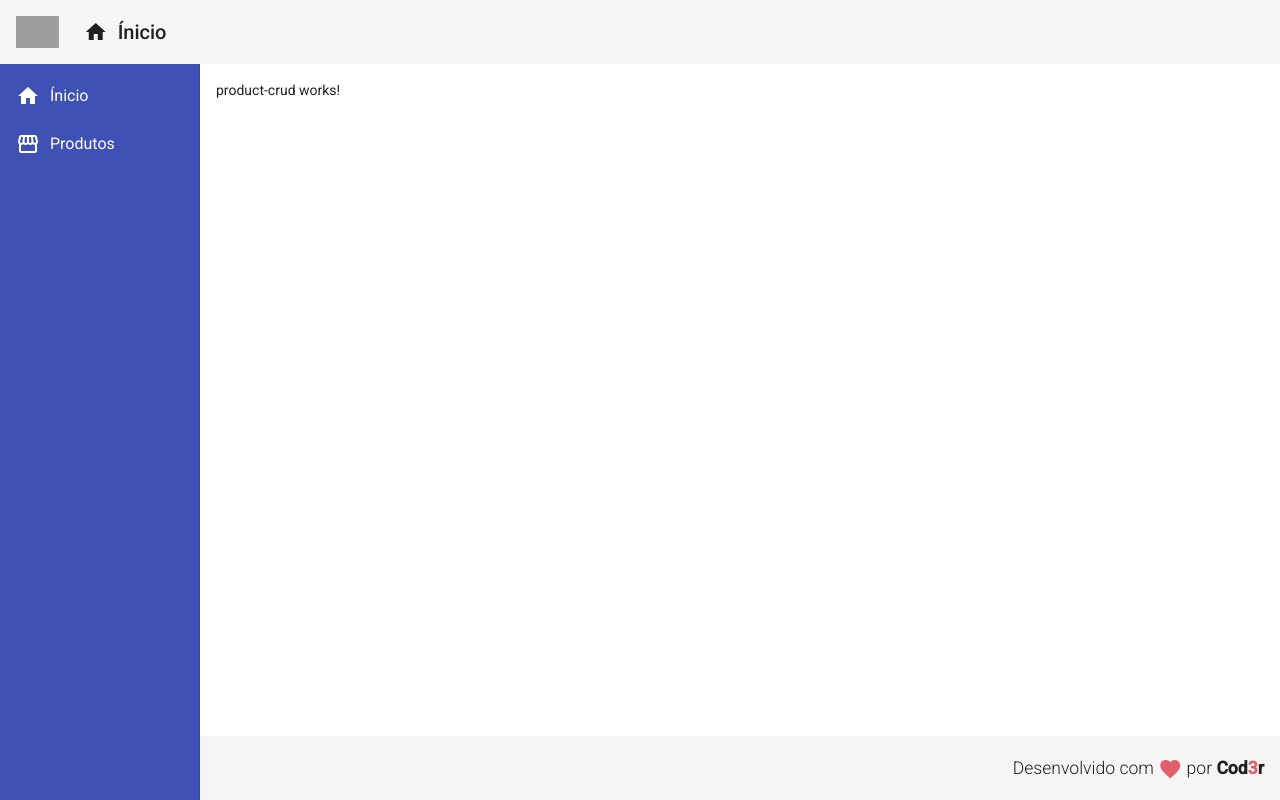
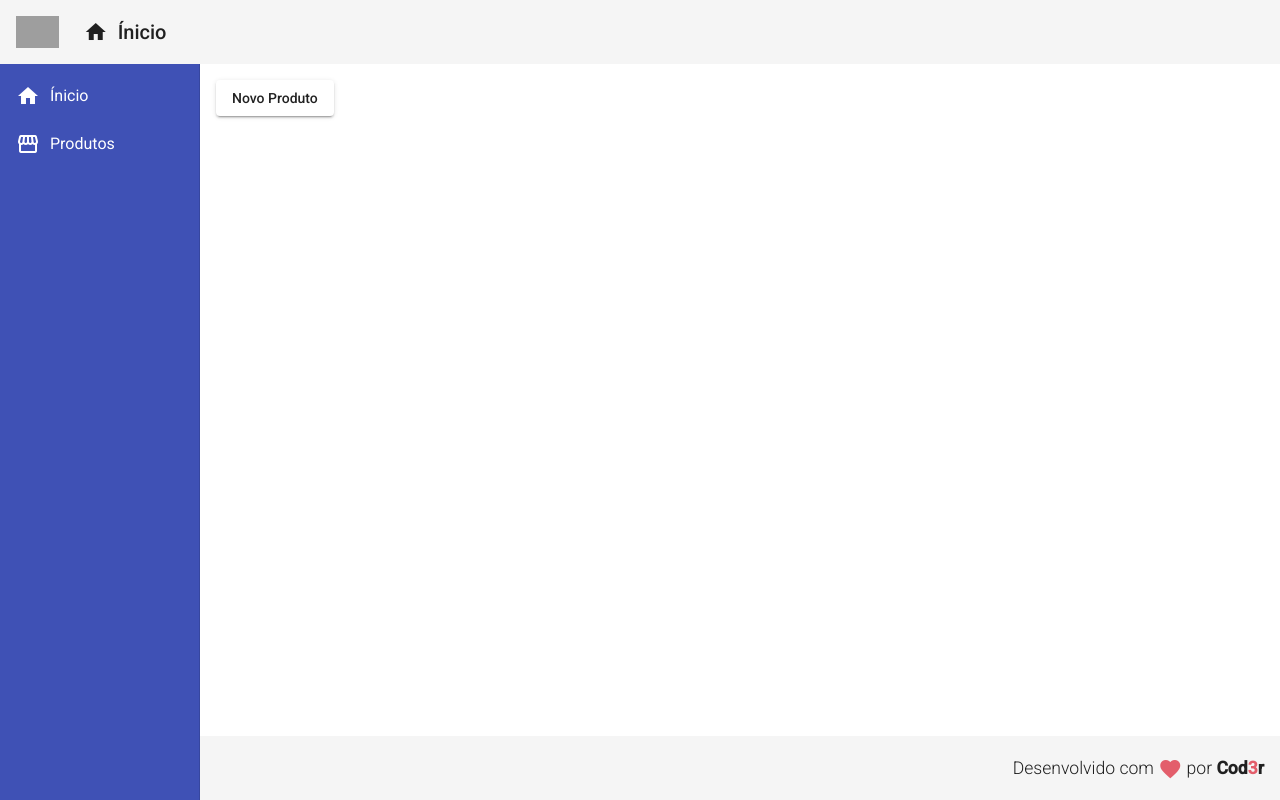
Before and after one commit to geraldodf/almoxarifado-frontend, an Angular app: page /products in a window 1280 px wide. Built offline with nearby package versions, Linux system fonts and the light colour scheme; grey boxes are pictures that could not be loaded.

Commit message:
Criando botão para novo produto usando event binding, usa-lo para chamar um método e esse método chamando uma navegação indo para outro destino.

```diff
--- a/src/app/app.module.ts
+++ b/src/app/app.module.ts
@@ -18,7 +18,7 @@
 import { RedDirective } from './directives/red.directive';
 import { ForDirective } from './directives/for.directive';
 import { ProductCreateComponent } from './components/product/product-create/product-create.component';
-
+import {MatButtonModule} from '@angular/material/button';
 @NgModule({
   declarations: [
     AppComponent,
@@ -38,7 +38,8 @@
     MatToolbarModule,
     MatSidenavModule,
     MatListModule,
-    MatCardModule
+    MatCardModule,
+    MatButtonModule
   ],
   providers: [],
   bootstrap: [AppComponent]
--- a/src/app/views/product-crud/product-crud.component.html
+++ b/src/app/views/product-crud/product-crud.component.html
@@ -1 +1,3 @@
-<p>product-crud works!</p>
+<button mat-raised-button (click)="navigateToProductCreate()">
+    Novo Produto
+</button>
--- a/src/app/views/product-crud/product-crud.component.ts
+++ b/src/app/views/product-crud/product-crud.component.ts
@@ -1,15 +1,22 @@
-import { Component, OnInit } from '@angular/core';
+import {Component, OnInit} from '@angular/core';
+import {Router} from "@angular/router";
+
 
 @Component({
-  selector: 'app-product-crud',
-  templateUrl: './product-crud.component.html',
-  styleUrls: ['./product-crud.component.css']
+    selector: 'app-product-crud',
+    templateUrl: './product-crud.component.html',
+    styleUrls: ['./product-crud.component.css']
 })
 export class ProductCrudComponent implements OnInit {
 
-  constructor() { }
+    constructor(private router: Router) {
+    }
 
-  ngOnInit(): void {
-  }
+    ngOnInit(): void {
+    }
+
+    navigateToProductCreate(): void {
+    this.router.navigate(['/products/create'])
+    }
 
 }
```
